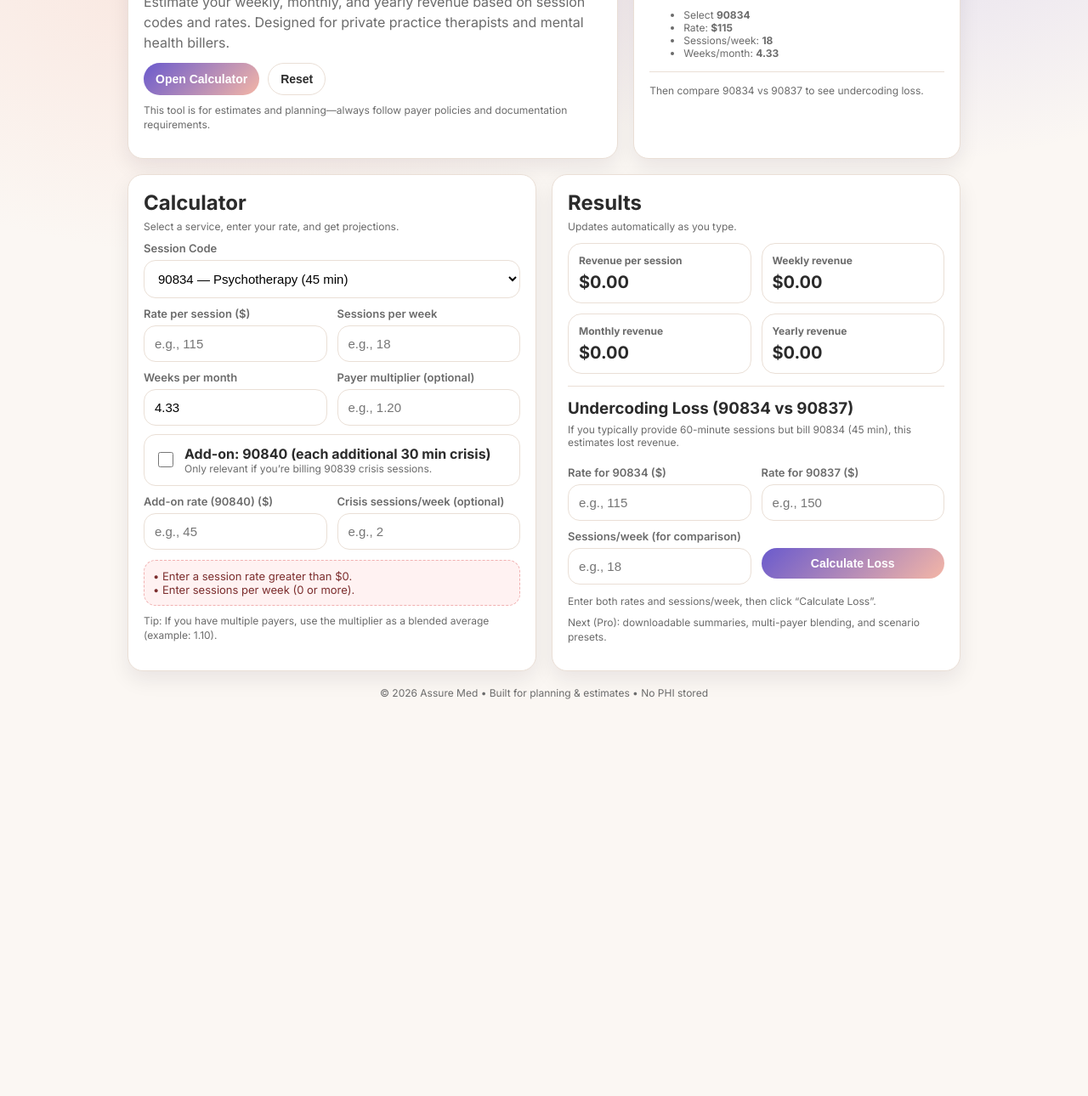
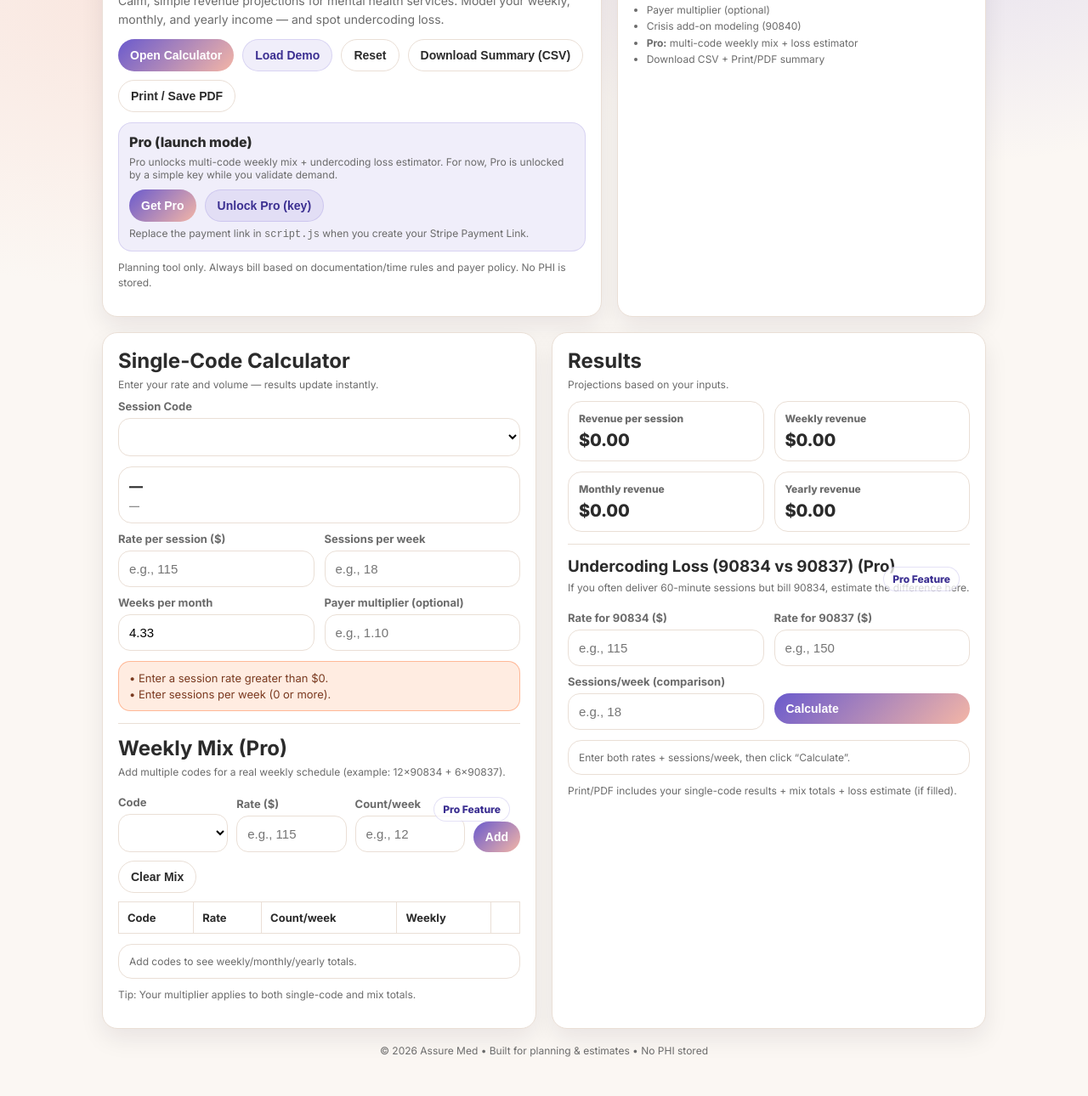
Before and after one commit to crystaljazz24-byte/medical-billing-ai, a plain HTML site: page index.html/index.html in a window 1280 px wide. Shown: the part 164-1454 px from the top of the page at 85% size. Before the commit the page ends 1047 px from the top, so only its background shows below. Drawn offline with Linux system fonts and the light colour scheme.

Commit message:
Update index.html

```diff
--- a/index.html/index.html
+++ b/index.html/index.html
@@ -5,7 +5,7 @@
   <meta name="viewport" content="width=device-width, initial-scale=1.0" />
   <title>Assure Med Therapist Revenue Optimizer</title>
 
-  <link href="https://fonts.googleapis.com/css2?family=Inter:wght@400;500;600;700&display=swap" rel="stylesheet">
+  <link href="https://fonts.googleapis.com/css2?family=Inter:wght@400;500;600;700;800&display=swap" rel="stylesheet">
 
   <style>
     :root{
@@ -13,30 +13,38 @@
       --card:#ffffff;
       --ink:#2b2b2b;
       --muted:#6b6b6b;
-      --brand:#6a5acd;        /* soft purple */
-      --brand2:#f4b6a6;       /* warm peach */
+      --brand:#6a5acd;
+      --brand2:#f4b6a6;
       --border:#eadfd6;
-      --shadow: 0 10px 25px rgba(22, 17, 40, 0.08);
+      --shadow: 0 12px 28px rgba(22, 17, 40, 0.08);
       --radius: 18px;
+      --focus: 0 0 0 4px rgba(106,90,205,0.14);
+      --goodBg: rgba(72, 187, 120, 0.12);
+      --warnBg: rgba(255, 170, 120, 0.22);
+      --warnInk: #7a3a20;
+      --proBg: rgba(106,90,205,0.10);
+      --proBorder: rgba(106,90,205,0.18);
     }
     *{ box-sizing:border-box; }
     body{
       margin:0;
       font-family: Inter, system-ui, -apple-system, Segoe UI, Roboto, Arial, sans-serif;
-      background: radial-gradient(1000px 600px at 20% 10%, rgba(244,182,166,0.28), transparent 60%),
-                  radial-gradient(1000px 600px at 80% 0%, rgba(106,90,205,0.18), transparent 60%),
+      background:
+        radial-gradient(1000px 600px at 15% 10%, rgba(244,182,166,0.28), transparent 60%),
+        radial-gradient(1000px 600px at 85% 0%, rgba(106,90,205,0.18), transparent 60%),
         var(--bg);
       color:var(--ink);
       padding: 28px 16px 60px;
     }
-    .wrap{ max-width: 980px; margin: 0 auto; }
+    .wrap{ max-width: 1040px; margin: 0 auto; }
+
     .topbar{
       display:flex; gap:14px; align-items:center; justify-content:space-between;
       margin-bottom: 18px;
     }
     .brand{
       display:flex; align-items:center; gap:10px;
-      font-weight: 800;
+      font-weight: 900;
       letter-spacing: .2px;
     }
     .logo{
@@ -51,16 +59,15 @@
       background: rgba(255,255,255,0.7);
       border-radius: 999px;
       color: var(--muted);
+      display:flex;
+      gap:8px;
+      align-items:center;
     }
-
-    .hero{
-      display:grid;
-      grid-template-columns: 1.2fr .8fr;
-      gap: 18px;
-      align-items: stretch;
-      margin: 14px 0 18px;
+    .dot{
+      width:8px;height:8px;border-radius:999px;
+      background:#bbb;
     }
-    @media (max-width: 900px){ .hero{ grid-template-columns:1fr; } }
+    .dot.pro{ background: #4caf50; }
 
     .card{
       background: var(--card);
@@ -69,16 +76,29 @@
       box-shadow: var(--shadow);
       padding: 18px;
     }
+
+    .hero{
+      display:grid;
+      grid-template-columns: 1.15fr .85fr;
+      gap: 18px;
+      align-items: stretch;
+      margin: 14px 0 18px;
+    }
+    @media (max-width: 900px){ .hero{ grid-template-columns:1fr; } }
+
     h1{
       margin: 6px 0 8px;
       font-size: 34px;
       line-height: 1.1;
+      letter-spacing: -0.4px;
     }
     .sub{
       color: var(--muted);
-      line-height: 1.5;
+      line-height: 1.55;
       margin: 0 0 12px;
+      font-size: 14px;
     }
+
     .ctaRow{
       display:flex; gap:10px; flex-wrap:wrap; margin-top: 10px;
     }
@@ -87,8 +107,11 @@
       cursor:pointer;
       border-radius: 999px;
       padding: 10px 14px;
-      font-weight: 700;
+      font-weight: 800;
       font-size: 14px;
+      display:inline-flex;
+      align-items:center;
+      gap:8px;
     }
     .btnPrimary{
       background: linear-gradient(135deg, var(--brand), var(--brand2));
@@ -98,6 +121,16 @@
       background: transparent;
       border: 1px solid var(--border);
       color: var(--ink);
+    }
+    .btnSoft{
+      background: rgba(106,90,205,0.10);
+      border: 1px solid rgba(106,90,205,0.18);
+      color: #3b2f91;
+    }
+    .btnDanger{
+      background: rgba(220,60,60,0.10);
+      border: 1px solid rgba(220,60,60,0.20);
+      color: #7b1e1e;
     }
 
     .grid{
@@ -113,38 +146,39 @@
       font-size: 13px;
       color: var(--muted);
       margin: 10px 0 6px;
-      font-weight: 600;
+      font-weight: 700;
     }
     input, select{
       width:100%;
       padding: 12px 12px;
       border-radius: 14px;
       border: 1px solid var(--border);
-      background: rgba(255,255,255,0.9);
+      background: rgba(255,255,255,0.92);
       font-size: 15px;
       outline:none;
     }
     input:focus, select:focus{
       border-color: rgba(106,90,205,0.6);
-      box-shadow: 0 0 0 4px rgba(106,90,205,0.12);
+      box-shadow: var(--focus);
     }
 
     .row{ display:grid; grid-template-columns: 1fr 1fr; gap: 12px; }
     @media (max-width: 520px){ .row{ grid-template-columns:1fr; } }
 
     .toggle{
-      display:flex; align-items:center; gap:10px;
+      display:flex; align-items:flex-start; gap:10px;
       padding: 12px;
       border: 1px solid var(--border);
       background: rgba(255,255,255,0.7);
       border-radius: 14px;
       margin-top: 10px;
     }
-    .toggle input{ width: 18px; height: 18px; }
+    .toggle input{ width: 18px; height: 18px; margin-top: 2px; }
+
     .note{
       font-size: 12px;
       color: var(--muted);
-      line-height: 1.4;
+      line-height: 1.5;
       margin-top: 10px;
     }
 
@@ -162,27 +196,97 @@
       border-radius: 16px;
       padding: 12px;
     }
-    .stat .k{ color: var(--muted); font-size: 12px; font-weight: 700; }
-    .stat .v{ font-size: 20px; font-weight: 800; margin-top: 6px; }
+    .stat .k{ color: var(--muted); font-size: 12px; font-weight: 800; }
+    .stat .v{ font-size: 20px; font-weight: 900; margin-top: 6px; letter-spacing: -0.2px; }
 
     .divider{
       height:1px; background: var(--border); margin: 14px 0;
     }
+    .mini{ font-size: 12px; color: var(--muted); }
 
-    .mini{
-      font-size: 12px;
-      color: var(--muted);
+    .infoBox{
+      border: 1px solid var(--border);
+      background: rgba(255,255,255,0.68);
+      padding: 12px;
+      border-radius: 16px;
+      margin-top: 12px;
     }
 
     .warn{
-      border: 1px dashed rgba(220, 80, 80, 0.4);
-      background: rgba(255, 230, 230, 0.5);
-      padding: 10px;
+      border: 1px solid rgba(255, 140, 90, 0.55);
+      background: var(--warnBg);
+      padding: 10px 12px;
       border-radius: 14px;
       margin-top: 12px;
-      color: #7c2e2e;
+      color: var(--warnInk);
       font-size: 13px;
       display:none;
+      line-height: 1.45;
+    }
+
+    .good{
+      border: 1px solid rgba(72, 187, 120, 0.25);
+      background: var(--goodBg);
+      padding: 10px 12px;
+      border-radius: 14px;
+      margin-top: 12px;
+      font-size: 13px;
+      display:none;
+      line-height: 1.45;
+    }
+
+    .proBox{
+      border: 1px solid var(--proBorder);
+      background: var(--proBg);
+      padding: 12px;
+      border-radius: 16px;
+      margin-top: 12px;
+    }
+
+    .proLock{
+      position:relative;
+    }
+    .proLock::after{
+      content:"Pro Feature";
+      position:absolute;
+      top:12px;
+      right:12px;
+      font-size:12px;
+      font-weight:800;
+      padding:6px 10px;
+      border-radius:999px;
+      background: rgba(255,255,255,0.75);
+      border: 1px solid var(--proBorder);
+      color:#3b2f91;
+    }
+
+    .hidden{ display:none !important; }
+
+    .mixTable{
+      width:100%;
+      border-collapse: collapse;
+      margin-top: 10px;
+    }
+    .mixTable th, .mixTable td{
+      border: 1px solid var(--border);
+      padding: 10px;
+      text-align:left;
+      font-size: 13px;
+    }
+    .mixTable th{ background: rgba(255,255,255,0.75); }
+    .mixActions{
+      display:flex; gap:10px; flex-wrap:wrap; margin-top: 10px;
+    }
+    .pillInputRow{
+      display:grid;
+      grid-template-columns: 1fr 1fr 1fr auto;
+      gap: 10px;
+      margin-top: 10px;
+      align-items:end;
+    }
+    @media (max-width: 800px){
+      .pillInputRow{ grid-template-columns: 1fr 1fr; }
+      .pillInputRow .btn{ width:100%; justify-content:center; }
     }
 
     footer{
@@ -191,62 +295,90 @@
       color: var(--muted);
       font-size: 12px;
     }
-    a{ color: var(--brand); }
+
+    /* Print styles (for “Save as PDF”) */
+    @media print{
+      body{ background: white; padding:0; }
+      .topbar, .hero, .ctaRow, #printBtn, #downloadBtn, #resetBtn, #demoBtn, #openPayBtn, #unlockBtn, #lockBtn { display:none !important; }
+      .card{ box-shadow:none !important; border: 1px solid #ddd !important; }
+      .wrap{ max-width: 100% !important; }
+    }
   </style>
 </head>
+
 <body>
   <div class="wrap">
     <div class="topbar">
       <div class="brand"><div class="logo"></div> Assure Med</div>
-      <div class="pill">Therapist Revenue Optimizer • MVP</div>
+      <div class="pill">
+        <span class="dot" id="proDot"></span>
+        <span id="planLabel">Free</span>
+      </div>
     </div>
 
     <div class="hero">
       <div class="card">
         <h1>Therapist Revenue Optimizer</h1>
         <p class="sub">
-          Estimate your weekly, monthly, and yearly revenue based on session codes and rates.
-          Designed for private practice therapists and mental health billers.
+          Calm, simple revenue projections for mental health services.
+          Model your weekly, monthly, and yearly income — and spot undercoding loss.
         </p>
+
         <div class="ctaRow">
           <button class="btn btnPrimary" id="jumpToCalc">Open Calculator</button>
+          <button class="btn btnSoft" id="demoBtn">Load Demo</button>
           <button class="btn btnGhost" id="resetBtn">Reset</button>
+          <button class="btn btnGhost" id="downloadBtn">Download Summary (CSV)</button>
+          <button class="btn btnGhost" id="printBtn">Print / Save PDF</button>
         </div>
+
+        <div class="proBox">
+          <div style="font-weight:900;">Pro (launch mode)</div>
+          <div class="mini" style="margin-top:6px;">
+            Pro unlocks multi-code weekly mix + undercoding loss estimator.
+            For now, Pro is unlocked by a simple key while you validate demand.
+          </div>
+          <div class="ctaRow" style="margin-top:10px;">
+            <button class="btn btnPrimary" id="openPayBtn">Get Pro</button>
+            <button class="btn btnSoft" id="unlockBtn">Unlock Pro (key)</button>
+            <button class="btn btnDanger hidden" id="lockBtn">Lock Pro</button>
+          </div>
+          <div class="mini" style="margin-top:6px;">
+            Replace the payment link in <code>script.js</code> when you create your Stripe Payment Link.
+          </div>
+        </div>
+
         <p class="note">
-          This tool is for estimates and planning—always follow payer policies and documentation requirements.
+          Planning tool only. Always bill based on documentation/time rules and payer policy. No PHI is stored.
         </p>
       </div>
 
       <div class="card">
-        <div class="mini"><strong>Quick Start</strong></div>
+        <div class="mini"><strong>MVP includes</strong></div>
         <div class="divider"></div>
-        <div class="mini">Try a demo setup:</div>
-        <ul class="mini">
-          <li>Select <strong>90834</strong></li>
-          <li>Rate: <strong>$115</strong></li>
-          <li>Sessions/week: <strong>18</strong></li>
-          <li>Weeks/month: <strong>4.33</strong></li>
+        <ul class="mini" style="margin:0; padding-left:16px; line-height:1.6;">
+          <li>Single CPT projections (common mental health codes)</li>
+          <li>Payer multiplier (optional)</li>
+          <li>Crisis add-on modeling (90840)</li>
+          <li><strong>Pro:</strong> multi-code weekly mix + loss estimator</li>
+          <li>Download CSV + Print/PDF summary</li>
         </ul>
-        <div class="divider"></div>
-        <div class="mini">Then compare 90834 vs 90837 to see undercoding loss.</div>
       </div>
     </div>
 
     <div class="grid" id="calculator">
+      <!-- LEFT: Inputs -->
       <div class="card">
-        <h2 style="margin:0 0 6px;">Calculator</h2>
-        <div class="mini">Select a service, enter your rate, and get projections.</div>
+        <h2 style="margin:0 0 6px;">Single-Code Calculator</h2>
+        <div class="mini">Enter your rate and volume — results update instantly.</div>
 
         <label for="cpt">Session Code</label>
-        <select id="cpt">
-          <option value="90832">90832 — Psychotherapy (30 min)</option>
-          <option value="90834" selected>90834 — Psychotherapy (45 min)</option>
-          <option value="90837">90837 — Psychotherapy (60 min)</option>
-          <option value="90853">90853 — Group psychotherapy</option>
-          <option value="90791">90791 — Psych diagnostic eval (no med)</option>
-          <option value="90792">90792 — Psych diagnostic eval (with med)</option>
-          <option value="90839">90839 — Crisis psychotherapy (first 60 min)</option>
-        </select>
+        <select id="cpt"></select>
+
+        <div class="infoBox" id="cptInfo">
+          <div style="font-weight:900;" id="cptTitle">—</div>
+          <div class="mini" id="cptDesc" style="margin-top:6px;">—</div>
+        </div>
 
         <div class="row">
           <div>
@@ -266,39 +398,87 @@
           </div>
           <div>
             <label for="payerMultiplier">Payer multiplier (optional)</label>
-            <input id="payerMultiplier" type="number" step="0.01" placeholder="e.g., 1.20" />
+            <input id="payerMultiplier" type="number" step="0.01" placeholder="e.g., 1.10" />
           </div>
         </div>
 
-        <div class="toggle">
+        <div class="toggle hidden" id="addonWrap">
           <input id="addon90840" type="checkbox" />
           <div>
-            <div style="font-weight:700;">Add-on: 90840 (each additional 30 min crisis)</div>
-            <div class="mini">Only relevant if you’re billing 90839 crisis sessions.</div>
+            <div style="font-weight:900;">Add-on: 90840 (each additional 30 min crisis)</div>
+            <div class="mini">Only shown when your selected code is 90839.</div>
           </div>
         </div>
 
+        <div id="addonFields" class="hidden">
           <div class="row">
             <div>
               <label for="crisisRate">Add-on rate (90840) ($)</label>
               <input id="crisisRate" type="number" step="0.01" placeholder="e.g., 45" />
             </div>
             <div>
-            <label for="crisisSessionsPerWeek">Crisis sessions/week (optional)</label>
+              <label for="crisisSessionsPerWeek">Crisis add-ons/week</label>
               <input id="crisisSessionsPerWeek" type="number" step="1" placeholder="e.g., 2" />
+            </div>
           </div>
         </div>
 
         <div class="warn" id="warnBox"></div>
+        <div class="good" id="goodBox"></div>
+
+        <div class="divider"></div>
+
+        <h2 style="margin:0 0 6px;">Weekly Mix (Pro)</h2>
+        <div class="mini">Add multiple codes for a real weekly schedule (example: 12×90834 + 6×90837).</div>
+
+        <div id="proMixSection" class="proLock">
+          <div class="pillInputRow">
+            <div>
+              <label for="mixCode">Code</label>
+              <select id="mixCode"></select>
+            </div>
+            <div>
+              <label for="mixRate">Rate ($)</label>
+              <input id="mixRate" type="number" step="0.01" placeholder="e.g., 115" />
+            </div>
+            <div>
+              <label for="mixCount">Count/week</label>
+              <input id="mixCount" type="number" step="1" placeholder="e.g., 12" />
+            </div>
+            <button class="btn btnPrimary" id="addMixBtn">Add</button>
+          </div>
+
+          <div class="mixActions">
+            <button class="btn btnGhost" id="clearMixBtn">Clear Mix</button>
+          </div>
+
+          <table class="mixTable" id="mixTable">
+            <thead>
+              <tr>
+                <th>Code</th>
+                <th>Rate</th>
+                <th>Count/week</th>
+                <th>Weekly</th>
+                <th></th>
+              </tr>
+            </thead>
+            <tbody id="mixTbody"></tbody>
+          </table>
+
+          <div class="infoBox" id="mixTotals">
+            <div class="mini">Add codes to see weekly/monthly/yearly totals.</div>
+          </div>
+        </div>
 
         <p class="note">
-          Tip: If you have multiple payers, use the multiplier as a blended average (example: 1.10).
+          Tip: Your multiplier applies to both single-code and mix totals.
         </p>
       </div>
 
+      <!-- RIGHT: Results -->
       <div class="card">
         <h2 style="margin:0 0 6px;">Results</h2>
-        <div class="mini">Updates automatically as you type.</div>
+        <div class="mini">Projections based on your inputs.</div>
 
         <div class="stats">
           <div class="stat">
@@ -321,9 +501,10 @@
 
         <div class="divider"></div>
 
-        <h3 style="margin:0 0 6px;">Undercoding Loss (90834 vs 90837)</h3>
+        <div id="proCompareSection" class="proLock">
+          <h3 style="margin:0 0 6px;">Undercoding Loss (90834 vs 90837) (Pro)</h3>
           <div class="mini">
-          If you typically provide 60-minute sessions but bill 90834 (45 min), this estimates lost revenue.
+            If you often deliver 60-minute sessions but bill 90834, estimate the difference here.
           </div>
 
           <div class="row" style="margin-top:10px;">
@@ -339,32 +520,31 @@
 
           <div class="row">
             <div>
-            <label for="sessionsForCompare">Sessions/week (for comparison)</label>
+              <label for="sessionsForCompare">Sessions/week (comparison)</label>
               <input id="sessionsForCompare" type="number" step="1" placeholder="e.g., 18" />
             </div>
             <div>
               <label>&nbsp;</label>
-            <button class="btn btnPrimary" id="calcCompare" style="width:100%;">Calculate Loss</button>
+              <button class="btn btnPrimary" id="calcCompare" style="width:100%;">Calculate</button>
             </div>
           </div>
 
-        <div class="box" style="border-radius:16px; margin-top:12px;" id="compareBox">
-          <div class="mini">Enter both rates and sessions/week, then click “Calculate Loss”.</div>
+          <div class="infoBox" id="compareBox">
+            <div class="mini">Enter both rates + sessions/week, then click “Calculate”.</div>
+          </div>
         </div>
 
         <p class="note">
-          Next (Pro): downloadable summaries, multi-payer blending, and scenario presets.
+          Print/PDF includes your single-code results + mix totals + loss estimate (if filled).
         </p>
       </div>
     </div>
 
     <footer>
-      © <span id="yr"></span> Assure Med • Built for planning & estimates •
-      <span class="mini">No PHI stored</span>
+      © <span id="yr"></span> Assure Med • Built for planning & estimates • No PHI stored
     </footer>
   </div>
 
   <script src="script.js"></script>
 </body>
 </html>
-</html>
```
Lines whose indentation alone changed are shown as unchanged.
